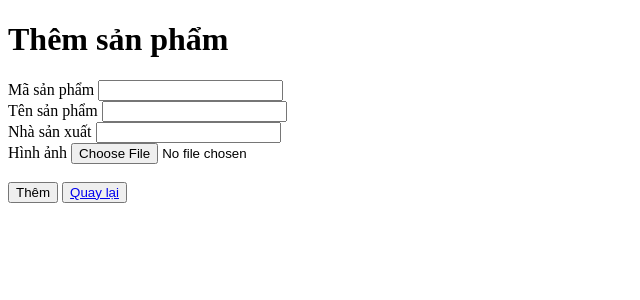
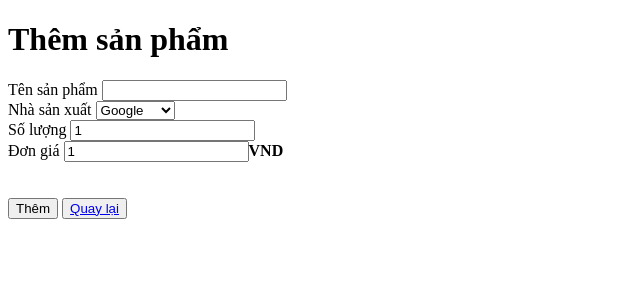
Before and after one commit to haduc25/BTTH-Web, a PHP site: page /products/create in a window 1280 px wide. Shown: the top 300 px of the page, without its empty margins (0-640 px from the left). Run offline with PHP 8.4, Linux system fonts and the light colour scheme.

Commit message:
last exam

```diff
--- a/BTTH_Web1/Controllers/ProductsController.php
+++ b/BTTH_Web1/Controllers/ProductsController.php
@@ -15,35 +15,21 @@ class ProductsController
         $_masp = $_POST['masp'];
         $_tensp = $_POST['tensp'];
         $_manhasx = $_POST['manhasx'];
-        $_hinhanh = $_FILES['hinhanh'];
+        $_soluong = $_POST['soluong'];
+        $_dongia = $_POST['dongia'];
 
-        $fileName = $_hinhanh['name'];
         $products = new Products();
         $products->ma_sp = $_masp;
         $products->ten_sp = $_tensp;
         $products->ma_nhasx = $_manhasx;
+        $products->soluong = $_soluong;
+        $products->dongia = $_dongia;
 
+        // var_dump()
 
-        $fileName = null;
-        if($_hinhanh['size'] > 0){
-            $fileName = 'upload/' . time()."-".$_hinhanh['name'];;
-        }
-
-		if(move_uploaded_file($_hinhanh['tmp_name'], $fileName))
-		{
-			//have image
-			// $sql.=" ,avatar=:avatar";
-		}else
-		{
-			//no image
-			$fileName = null;
-		}
-
-        $products->hinhanh = $fileName;
         $products->insert();
 
-        echo "done";
-
+        header("Location: ../index.php");
 
     }
 }
--- a/BTTH_Web1/Models/Products.php
+++ b/BTTH_Web1/Models/Products.php
@@ -6,7 +6,7 @@ require_once 'BaseModel.php';
 class Products extends BaseModel
 {
     public $tableName = 'tbl_sanpham';
-    public $columns = ['ma_sp', 'ten_sp', 'ma_nhasx', 'hinhanh'];
+    public $columns = ['ma_sp', 'ten_sp', 'ma_nhasx', 'dongia', 'soluong'];
 }
 
 ?>
--- a/BTTH_Web1/Views/products/create.php
+++ b/BTTH_Web1/Views/products/create.php
@@ -10,23 +10,30 @@
         <div class="container">
                 <h1>Thêm sản phẩm </h1>
                 <form action="insert" method="POST" enctype="multipart/form-data">
-                    <label for="">Mã sản phẩm</label>
-                    <input type="text" name="masp"><br>
+                    <div class="txt" style="display: none">
+                        <label for="">Mã sản phẩm</label>
+                        <input type="text" name="masp"><br>
+
+                    </div>
+
 
                     <label for="">Tên sản phẩm</label>
                     <input type="text" name="tensp"><br>
 
-                    <label for="">Nhà sản xuất</label>
-                    <input type="text" list="browsers" name="manhasx"/><br>
-                    <datalist id="browsers">
-                        <option>Google</option>
-                        <option>Apple</option>
-                        <option>Samsung</option>
-                        <option>LG</option>
-                    </datalist>
+                    <label for="nhasx">Nhà sản xuất</label>
+                    <select name="manhasx" id="nhasx">
+                        <option value="Google">Google</option>
+                        <option value="Apple">Apple</option>
+                        <option value="Samsung">Samsung</option>
+                        <option value="LG">LG</option>
+                    </select>
+                    <br>
 
-                    <label for="">Hình ảnh</label>
-                    <input type="file" name="hinhanh">
+                    <label for="">Số lượng </label>
+                    <input type="number" name="soluong" min="1" value="1"><br>
+
+                    <label for="">Đơn giá </label>
+                    <input type="number" name="dongia" min="1" value="1"><span style="font-weight: bold">VND</span><br>
 
                     <br>
                     <br>
--- a/BTTH_Web1/index.php
+++ b/BTTH_Web1/index.php
@@ -21,7 +21,6 @@
         case 'products/insert':
             $ctl = new ProductsController();
             $ctl->insert();
-
             break;
 
 
```
Also changed, not shown: BTTH_Web1/Views/index.php (+9 -3 lines), BTTH_Web1/upload/1647247337-260158693_656492542255426_7742428028664532849_n.png (added), BTTH_Web1/upload/1647247445-260158693_656492542255426_7742428028664532849_n.png (added).
